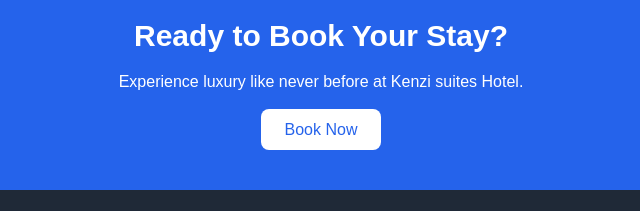
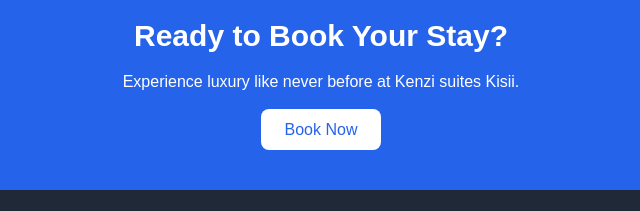
Before and after one commit to JumaAlpha/motel, a plain HTML site: page index.html in a window 1280 px wide. Shown: the part 2326-2537 px from the top of the page, 319-959 px from the left. Drawn offline with nearby package versions, Linux system fonts and the light colour scheme.

Commit message:
Update index.html

```diff
--- a/index.html
+++ b/index.html
@@ -365,7 +365,7 @@
     <section id="book" class="bg-blue-600 text-white py-12">
         <div class="container mx-auto text-center">
             <h3 class="text-3xl font-semibold mb-4">Ready to Book Your Stay?</h3>
-            <p class="mb-6">Experience luxury like never before at Kenzi suites Hotel.</p>
+            <p class="mb-6">Experience luxury like never before at Kenzi suites Kisii.</p>
             <a href="booking.html" class="bg-white text-blue-600 px-6 py-3 rounded-lg hover:bg-gray-100">Book Now</a>
         </div>
     </section>
```
